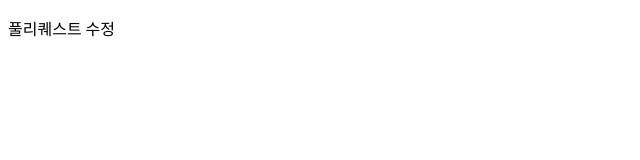
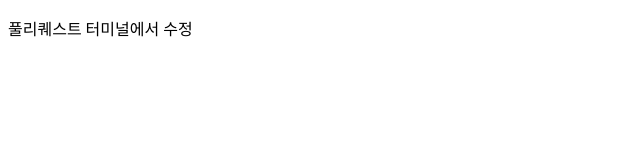
Before and after one commit to P-Taeyoung/GitTest, a plain HTML site: page index.html in a window 1280 px wide. Shown: the whole page, without its empty margins (0-640 px from the left). Drawn offline with Linux system fonts and the light colour scheme.

Commit message:
터미널에서 커밋

```diff
--- a/index.html
+++ b/index.html
@@ -7,7 +7,7 @@
 </head>
 <body>
     <p>
-        풀리퀘스트 수정
+        풀리퀘스트 터미널에서 수정
     </p>
 </body>
 </html>
```
